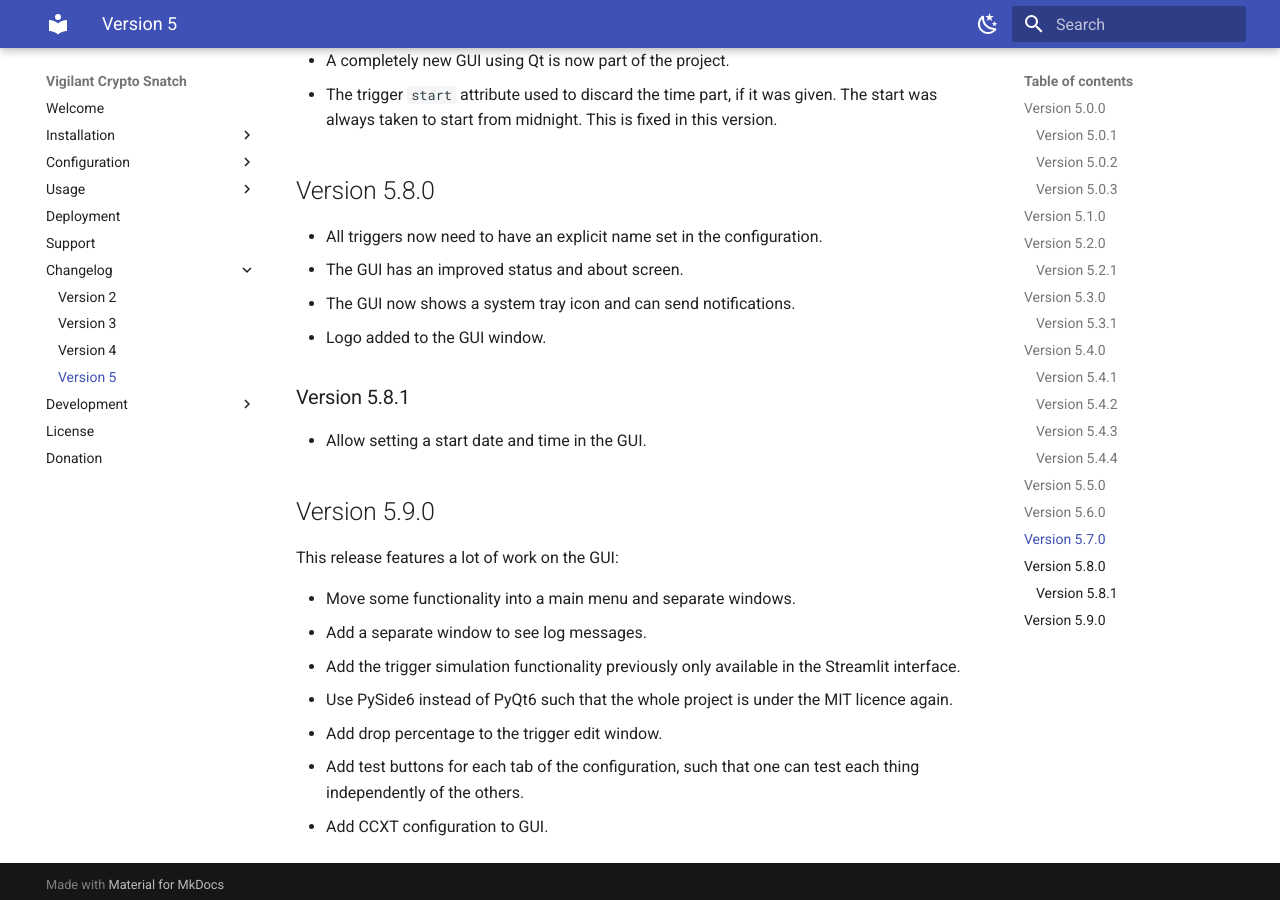
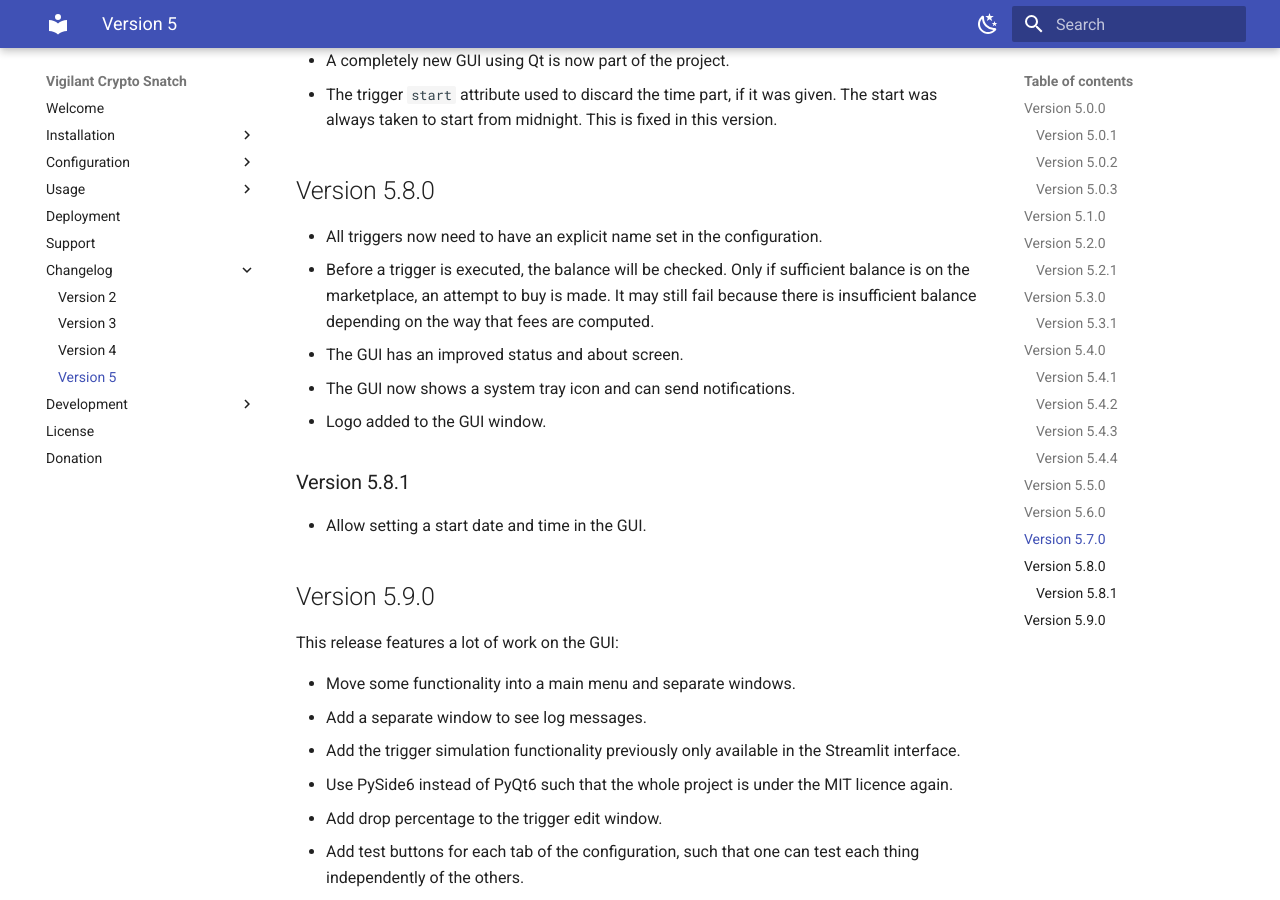
Before and after one commit to martin-ueding/vigilant-crypto-snatch, an MkDocs documentation site: the page built from docs/changelog/version-5.md, in a window 1280 px wide and 900 px high, scrolled down 3206 px. Built offline with MkDocs 1.6.1 and Material for MkDocs 9.7.7, drawn with Linux system fonts in a browser that asks for light colours.

Commit message:
Add changelog entry for 5.8.0

```diff
--- a/docs/changelog/version-5.md
+++ b/docs/changelog/version-5.md
@@ -97,6 +97,7 @@
 ## Version 5.8.0
 
 - All triggers now need to have an explicit name set in the configuration.
+- Before a trigger is executed, the balance will be checked. Only if sufficient balance is on the marketplace, an attempt to buy is made. It may still fail because there is insufficient balance depending on the way that fees are computed.
 - The GUI has an improved status and about screen.
 - The GUI now shows a system tray icon and can send notifications.
 - Logo added to the GUI window.
```
